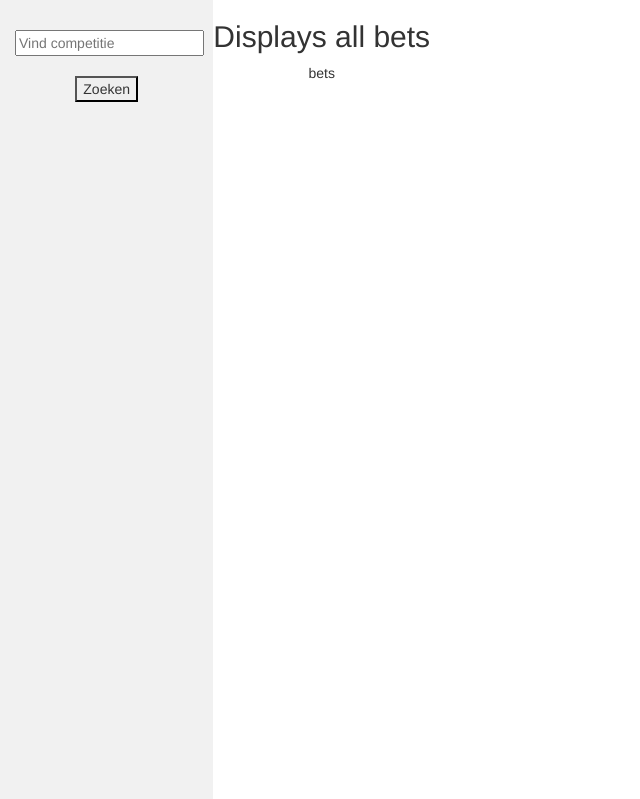
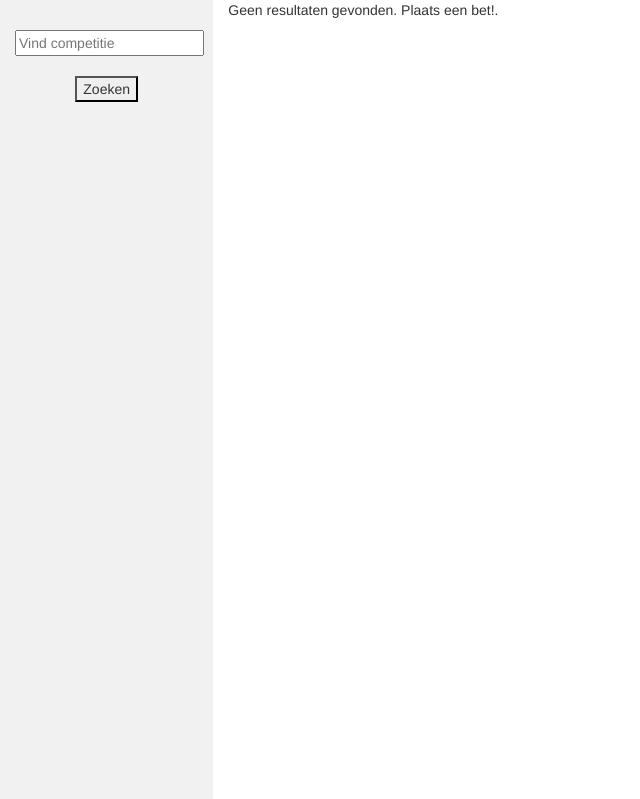
Before and after one commit to Ron-Lakeman/Project-Amabet, a Flask app: template templates/bets.html in a window 1280 px wide. Shown: the part 62-861 px from the top of the page, without its empty margins (0-640 px from the left). Run offline with Flask 3, Linux system fonts and the light colour scheme; the template is opened without the code that fills it, so the values that code supplies are empty; some libraries are stand-ins or nearby versions.

Commit message:
progress 14-12

```diff
--- a/app.py
+++ b/app.py
@@ -7,7 +7,8 @@ from sqlalchemy.orm import scoped_session, sessionmaker
 from helpers import login_required
 from werkzeug.security import check_password_hash, generate_password_hash
 from models import *
-from fixtures import calculate_odds
+from fixtures import calculate_odds, get_results
+from test import results_var
 
 app = Flask(__name__)
 
@@ -32,14 +33,42 @@ match_info = {}
 def index():
     user_id = session["user_id"]
     user = User.query.filter_by(id=user_id).first()
+    db.session.commit()
     user_balance = int(user.balance)
+    # user_balance = 10000
+    render_template("layout.html", user_balance=user_balance)
+
+    competition_id_with_bet = []
+    bets = Bet.query.filter_by(user_id=1).all()
+    for bet in bets:
+        competition_id_with_bet.append(bet.competition_id)
+    results = get_results(competition_id_with_bet)
+
+    for bet in bets:
+        # print(f"ID: {bet.id}, Competition ID: {bet.competition_id}, Match ID: {bet.match_id}, Winner: {bet.winner}, Odds: {bet.odds}, Stake: {bet.stake}, Possible Payout: {bet.possible_payout}, User ID: {bet.user_id}")
+        if bet.match_id in results:
+
+            if bet.winner == results[bet.match_id]['outcome']:
+                print('bet gewonnen')
+                user_balance = user_balance + bet.possible_payout
+                print(user_balance)
+                Bet.query.filter_by(match_id=bet.match_id, user_id=1).delete()
+                db.session.commit()
+
+                render_template("layout.html", user_balance=user_balance)
+            else:
+                print('bet_verloren')
+                Bet.query.filter_by(match_id=bet.match_id, user_id=1).delete()
+                db.session.commit()
+        else:
+            print('niet gevonden')
+            print(user_balance)
+    print(f"user_balance after loop {user_balance}")
+
+    global live_score_id
+    global match_info
+
     if request.method == "POST":
-        user_id = session["user_id"]
-        user = User.query.filter_by(id=user_id).first()
-        user_balance = int(user.balance)
-        print(f"user balance in / = {user_balance}")
-        render_template("layout.html", user_balance=user_balance)
-
         competition_name = request.form.get("competition")
 
         if not competition_name:
@@ -48,26 +77,28 @@ def index():
         if competition_name:
             competition = Competition.query.filter(Competition.name.ilike(f"%{competition_name}%")).first()
             if competition:
+
                 live_score_id = competition.live_score_id
-                global match_info
+
                 match_info = calculate_odds(live_score_id)
                 return render_template("index.html", competition=competition.name, match_info=match_info, user_balance=user_balance)
 
-            return render_template("index.html")
+            return render_template("index.html", user_balance=user_balance)
         else:
-           return render_template("index.html")
+           return render_template("index.html", user_balance=user_balance)
     else:
-        return render_template("index.html", user_balance=user_balance)
+        live_score_id = 196
+        match_info = calculate_odds(live_score_id)
+        return render_template("index.html", competition='Eredivisie', match_info=match_info, user_balance=user_balance)
+
 
 @app.route("/wedstrijdformulier/<int:index>", methods=["GET", "POST"])
 @login_required
 def wedstrijdformulier(index):
+    user_id = session["user_id"]
+    user = User.query.filter_by(id=user_id).first()
+    user_balance = int(user.balance)
     if request.method == "POST":
-        user_id = session["user_id"]
-        user = User.query.filter_by(id=user_id).first()
-        user_balance = int(user.balance)
-        render_template("layout.html", user_balance=user_balance)
-
         if request.form.get('team1'):
             odds = request.form.get('team1')
             winner_string = f"Winst voor {match_info[index]['team1']}"
@@ -84,36 +115,29 @@ def wedstrijdformulier(index):
             odds = None
             winner_string = None
             winner = None
-        return render_template("wedstrijdformulier.html", index=index, match_info=match_info[index], odds=odds, winner_string=winner_string, winner=winner)
+        return render_template("wedstrijdformulier.html", index=index, match_info=match_info[index], odds=odds, winner_string=winner_string, winner=winner, user_balance = user_balance)
 
 @app.route("/wedstrijdformulier/bet/<int:index>", methods=["GET", "POST"])
 @login_required
 def wedstrijdformulier2(index):
     if request.method == "POST":
         match_id = request.form.get('match_id')
-        print(match_id)
         winner = request.form.get('winner')
         print(winner)
+        team1 = request.form.get('team1')
+        print(team1)
         odds = request.form.get('odds')
-        print(odds)
         stake = request.form.get('inzet')
-        print(stake)
         potential_winning = request.form.get('potential_winning')
-        print(f"potential winning = {potential_winning}")
         user_id = session["user_id"]
-        print(user_id)
-
-        bet = Bet(match_id = match_id, winner=winner, odds=odds, stake=stake, possible_payout=potential_winning, user_id=user_id)
+        bet = Bet(match_id = match_id, competition_id=live_score_id, winner=winner, odds=odds, stake=stake, possible_payout=potential_winning, user_id=user_id)
         db.session.add(bet)
         db.session.commit()
 
         user = User.query.filter_by(id=user_id).first()
         user.balance = int(user.balance) - int(stake)
-
         db.session.commit()
-        print(user.balance)
         return redirect("/")
-
 
 
 @app.route("/matches", methods=["GET"])
@@ -124,7 +148,26 @@ def matches():
 @app.route("/bets", methods=["GET"])
 @login_required
 def bets():
-    return render_template("bets.html")
+    user_id = session["user_id"]
+    user = User.query.filter_by(id=user_id).first()
+    db.session.commit()
+    user_balance = int(user.balance)
+
+    bets_dict = {}
+    bets = Bet.query.filter_by(user_id=1).all()
+
+    for index, bet in enumerate(bets):
+        id = bet.id
+        competition_id = bet.competition_id
+        match_id = bet.match_id
+        winner = bet.winner
+        odds = bet.odds
+        stake = bet.stake
+        possible_payout = bet.possible_payout
+        bets_dict[index] = {'competition_id': competition_id, 'match_id': match_id, 'winner': winner, 'odds': odds, 'stake': stake, 'possible_payout': possible_payout}
+    print(bets_dict)
+
+    return render_template("bets.html", user_balance=user_balance, bets=bets_dict)
 
 @app.route("/ranking", methods=["GET"])
 @login_required
--- a/models.py
+++ b/models.py
@@ -20,7 +20,9 @@ class Competition(db.Model):
 class Bet(db.Model):
     __tablename__ = "bet"
     id = db.Column(db.Integer, primary_key=True)
+    competition_id = db.Column(db.Integer)
     match_id = db.Column(db.String(255))
+
     winner = db.Column(db.String(255))
     odds = db.Column(db.Float)
     stake = db.Column(db.Float)
--- a/templates/bets.html
+++ b/templates/bets.html
@@ -4,10 +4,25 @@
 
 {% block main %}
 <body>
-    <section>
-        <h2>Displays all bets</h2>
-        <p>bets</p>
-    </section>
+    <div class="col-sm-10 text-left">
+        {% if bets %}
+        <table class="table">
+
+
+            {% for index, bet in bets.items() %}
+                <div class="match-box">
+                    <div class="odds-inner" type="submit" name="team1">{{ bet.odds }} </div>
+                    <div class="odds-inner" type="submit" name="draw">{{ bet.stake }}</div>
+                    <div class="odds-inner" type="submit" name="draw">{{ bet.possible_payout }}</div>
+                </div>
+            {% endfor %}
+
+        </table>
+        {% else %}
+            <p>Geen resultaten gevonden. Plaats een bet!.</p>
+        {% endif %}
+
+    </div>
 
 </body>
 {% endblock %}
--- a/templates/wedstrijdformulier.html
+++ b/templates/wedstrijdformulier.html
@@ -18,6 +18,7 @@
                 <input autocomplete="off" autofocus class="form-control mx-auto w-auto" name="inzet" id="inzet" placeholder="€" type="int"/>
                 <input type="hidden" name="potential_winning" id="potential_winning_input"/>
                 <input type="hidden" name="winner" value="{{ winner }}"/>
+                <input type="hidden" name="competition_id" value="{{ competition_id }}"/>
                 <input type="hidden" name="odds" value="{{ odds }}"/>
 
             </form>
```
Also changed, not shown: fixtures.py (+35 -23 lines), test.py (+3 -39 lines), 2 other files.
